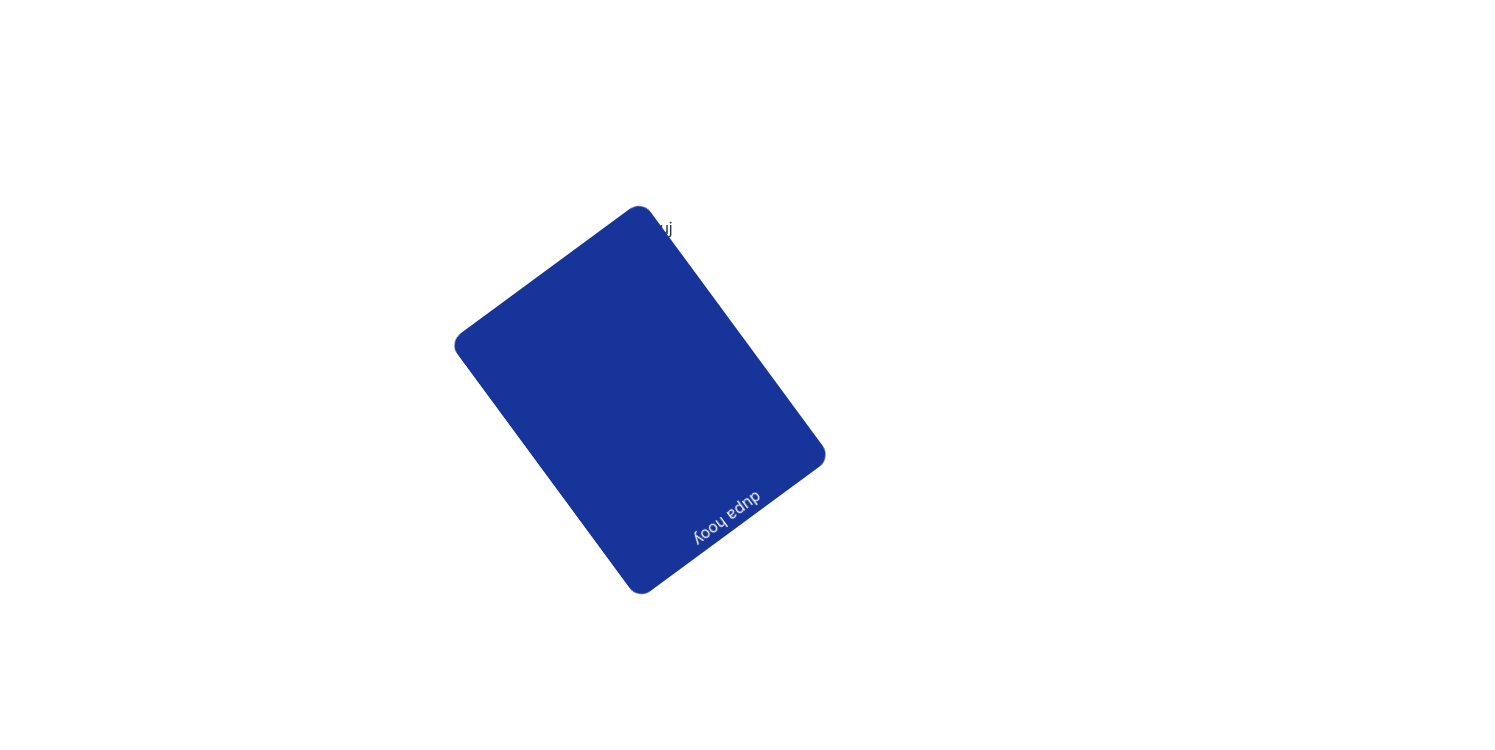
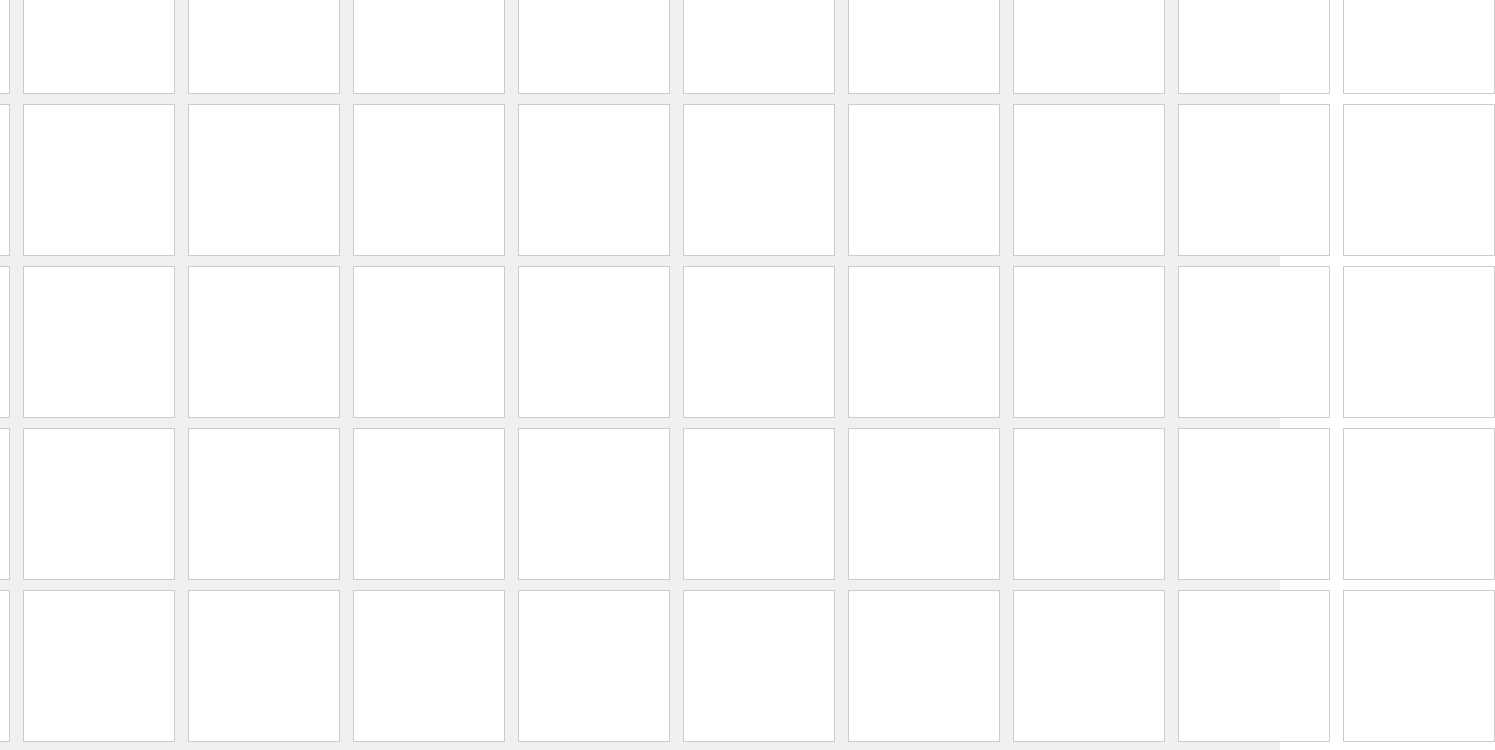
Before and after one commit to peterstrzk/memory, a React (Vite) app: page / in a window 1280 px wide. Shown: the top 750 px of the page, 1495 px wide, since content can reach past the window. Built offline with nearby package versions, Linux system fonts and the light colour scheme.

Commit message:
something work but i want my work

```diff
--- a/src/App.css
+++ b/src/App.css
@@ -1,55 +1,57 @@
-#root {
-  max-width: 1280px;
-  margin: 0 auto;
-  padding: 2rem;
-  text-align: center;
+body {
+  font-family: Arial, sans-serif;
+  display: flex;
+  justify-content: center;
+  align-items: center;
+  height: 100vh;
+  margin: 0;
+  background-color: #f0f0f0;
 }
 
-.rectangle {
-  height: 20em;
-  width: 15em;
-  border-radius: 15px;
-  background-color: #163499;
-  will-change: filter;
-  transition: filter 300ms;
+.game {
+  display: flex;
+  flex-direction: column;
+  align-items: center;
 }
 
-.rectangle div {
-  color: white;
+.stats {
+  display: flex;
+  justify-content: space-between;
+  width: 600px;
+  margin-bottom: 20px;
+  font-size: 24px;
 }
 
-.logo {
-  height: 6em;
-  padding: 1.5em;
-  will-change: filter;
-  transition: filter 300ms;
-}
-.rectangle:hover {
-  filter: drop-shadow(0 0 2em #646cffaa);
-}
-.logo.react:hover {
-  filter: drop-shadow(0 0 2em #61dafbaa);
-}
-
-@keyframes rectangle-spin {
-  from {
-    transform: rotate(0deg);
-  }
-  to {
-    transform: rotate(360deg);
-  }
-}
-
-@media (prefers-reduced-motion: no-preference) {
-  .rectangle {
-    animation: rectangle-spin infinite 20s linear;
-  }
+.grid {
+  display: grid;
+  grid-template-columns: repeat(10, 80px);
+  column-gap: 85px;
 }
 
 .card {
-  padding: 2em;
+  width: 150px;
+  height: 150px;
+  display: flex;
+  justify-content: center;
+  align-items: center;
+  background-color: #fff;
+  border: 1px solid #ccc;
+  cursor: pointer;
+  font-size: 45px;
+  margin-right: 20px; /* Add horizontal margin */
+  margin-bottom: 10px; /* Add vertical margin */
 }
 
-.read-the-docs {
-  color: #888;
+.card:nth-child(10n) {
+  margin-right: 0; /* Remove margin for the last card in each row */
 }
+
+.card.revealed, .card.matched {
+  background-color: #e0e0e0;
+}
+
+.congratulations {
+  font-size: 24px;
+  color: green;
+  margin-top: 20px;
+}
--- a/src/App.tsx
+++ b/src/App.tsx
@@ -1,19 +1,121 @@
-import { useState } from 'react'
-import reactLogo from './assets/react.svg'
-import viteLogo from '/vite.svg'
-import './App.css'
+import React, { useState, useEffect, useRef } from 'react';
+import './App.css';
 
-function App() {
-  const [count, setCount] = useState(0)
+type Card = {
+  id: number;
+  pattern: string;
+  matched: boolean;
+  revealed: boolean;
+};
+
+const generatePatternCards = (): Card[] => {
+  const patterns = [
+    '🌟', '🍀', '🔥', '🌈', '🌙', '❄️', '⚡️', '💎', '🌸', '🎃',
+    '🦄', '🐲', '🎄', '🍎', '🚀', '🌵', '🐠', '🧩', '🎈', '🎁',
+    '📚', '🏀', '🎸', '🏆', '⚽️', '🍕', '🍔', '🚗', '✈️', '🚢'
+  ];
+  const cards = patterns.concat(patterns).map((pattern, index) => ({
+    id: index,
+    pattern,
+    matched: false,
+    revealed: false,
+  }));
+  return shuffleArray(cards);
+};
+
+const shuffleArray = (array: any[]) => {
+  return array.sort(() => Math.random() - 0.5);
+};
+
+const App: React.FC = () => {
+  const [cards, setCards] = useState<Card[]>(generatePatternCards());
+  const [revealedCards, setRevealedCards] = useState<number[]>([]);
+  const [moves, setMoves] = useState(0);
+  const [matchedPairs, setMatchedPairs] = useState(0);
+  const [time, setTime] = useState(0);
+  const [gameCompleted, setGameCompleted] = useState(false);
+  const timerRef = useRef<ReturnType<typeof setInterval> | null>(null);
+
+  useEffect(() => {
+    timerRef.current = setInterval(() => setTime((prevTime) => prevTime + 1), 1000);
+    return () => {
+      if (timerRef.current !== null) {
+        clearInterval(timerRef.current);
+      }
+    };
+  }, []);
+
+  useEffect(() => {
+    if (revealedCards.length === 2) {
+      const [firstId, secondId] = revealedCards;
+      const firstCard = cards[firstId];
+      const secondCard = cards[secondId];
+
+      if (firstCard.pattern === secondCard.pattern) {
+        setCards((prevCards) =>
+          prevCards.map((card) =>
+            card.pattern === firstCard.pattern ? { ...card, matched: true } : card
+          )
+        );
+        setMatchedPairs((prev) => prev + 1);
+      } else {
+        setTimeout(() => {
+          setCards((prevCards) =>
+            prevCards.map((card, index) =>
+              index === firstId || index === secondId ? { ...card, revealed: false } : card
+            )
+          );
+        }, 1000);
+      }
+      setMoves(moves + 1);
+      setRevealedCards([]);
+    }
+  }, [revealedCards, cards, moves]);
+
+  useEffect(() => {
+    if (matchedPairs === cards.length / 2) {
+      setGameCompleted(true);
+      if (timerRef.current !== null) {
+        clearInterval(timerRef.current);
+      }
+    }
+  }, [matchedPairs, cards.length]);
+
+  const handleCardClick = (index: number) => {
+    if (!gameCompleted && revealedCards.length < 2 && !cards[index].revealed && !cards[index].matched) {
+      setCards((prevCards) =>
+        prevCards.map((card, i) => (i === index ? { ...card, revealed: true } : card))
+      );
+      setRevealedCards((prevRevealed) => [...prevRevealed, index]);
+    }
+  };
 
   return (
-    <>
-      <div>dupa huj</div>
-      <div className='rectangle' onClick={() => setCount((count) => count + 1)}><div>dupa hooy</div></div>
-      <div>{count}</div>
+    <div className="game">
+      <div className="stats">
+        <div>Time: {time} seconds</div>
+        <div>Moves: {moves}</div>
+        <div>Matched Pairs: {matchedPairs}</div>
+      </div>
+      {gameCompleted ? (
+        <div className="congratulations">
+          Congratulations! You completed the game in {time} seconds.
+        </div>
+      ) : (
+        <div className="grid">
+          {cards.map((card, index) => (
+            <div
+              key={card.id}
+              className={`card ${card.revealed ? 'revealed' : ''} ${card.matched ? 'matched' : ''}`}
+              onClick={() => handleCardClick(index)}
+            >
+              {card.revealed || card.matched ? card.pattern : ''}
+            </div>
+          ))}
+        </div>
+      )}
+    </div>
+  );
+};
 
-    </>
-  )
-}
-
-export default App
+export default App;
```
